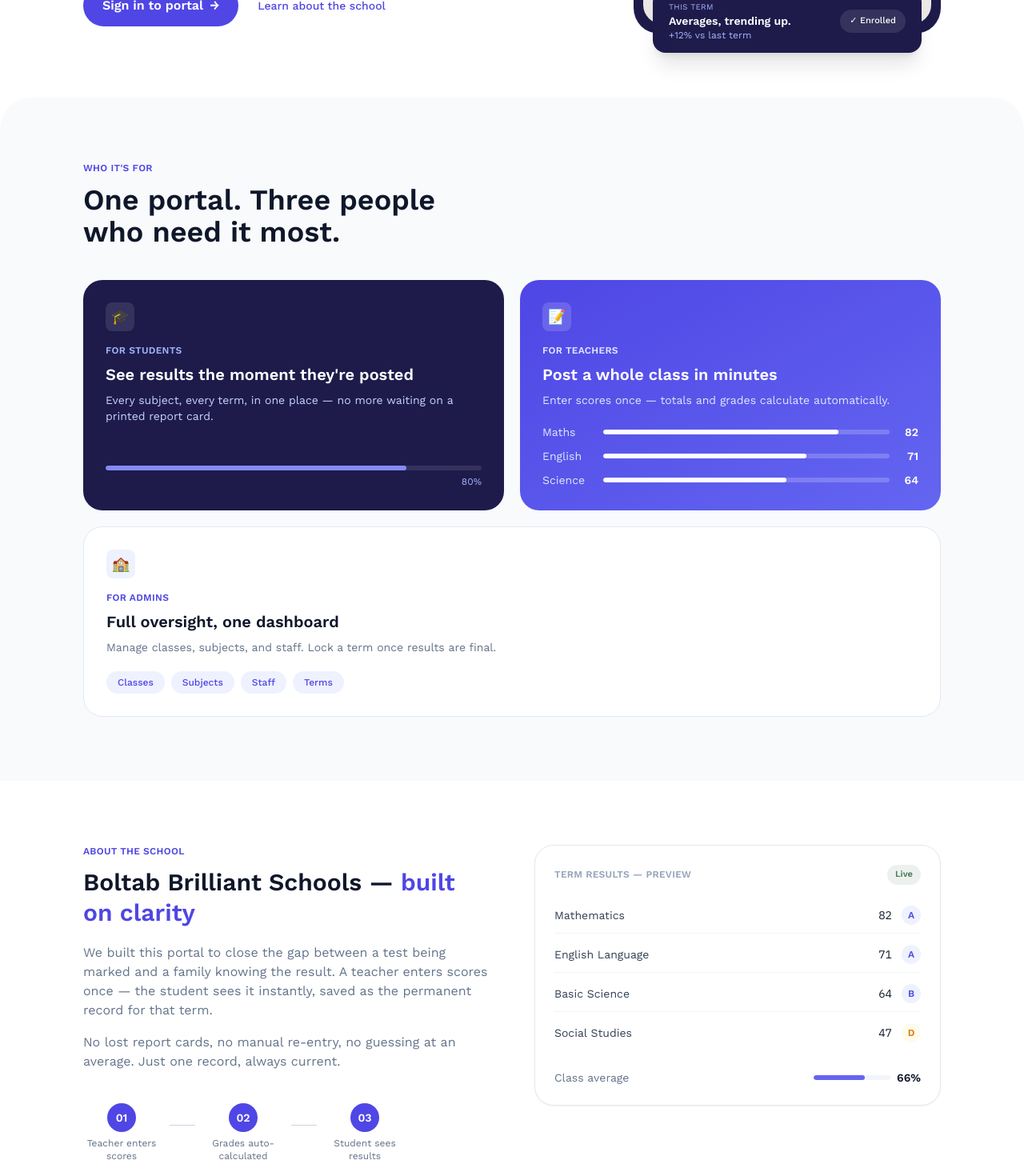
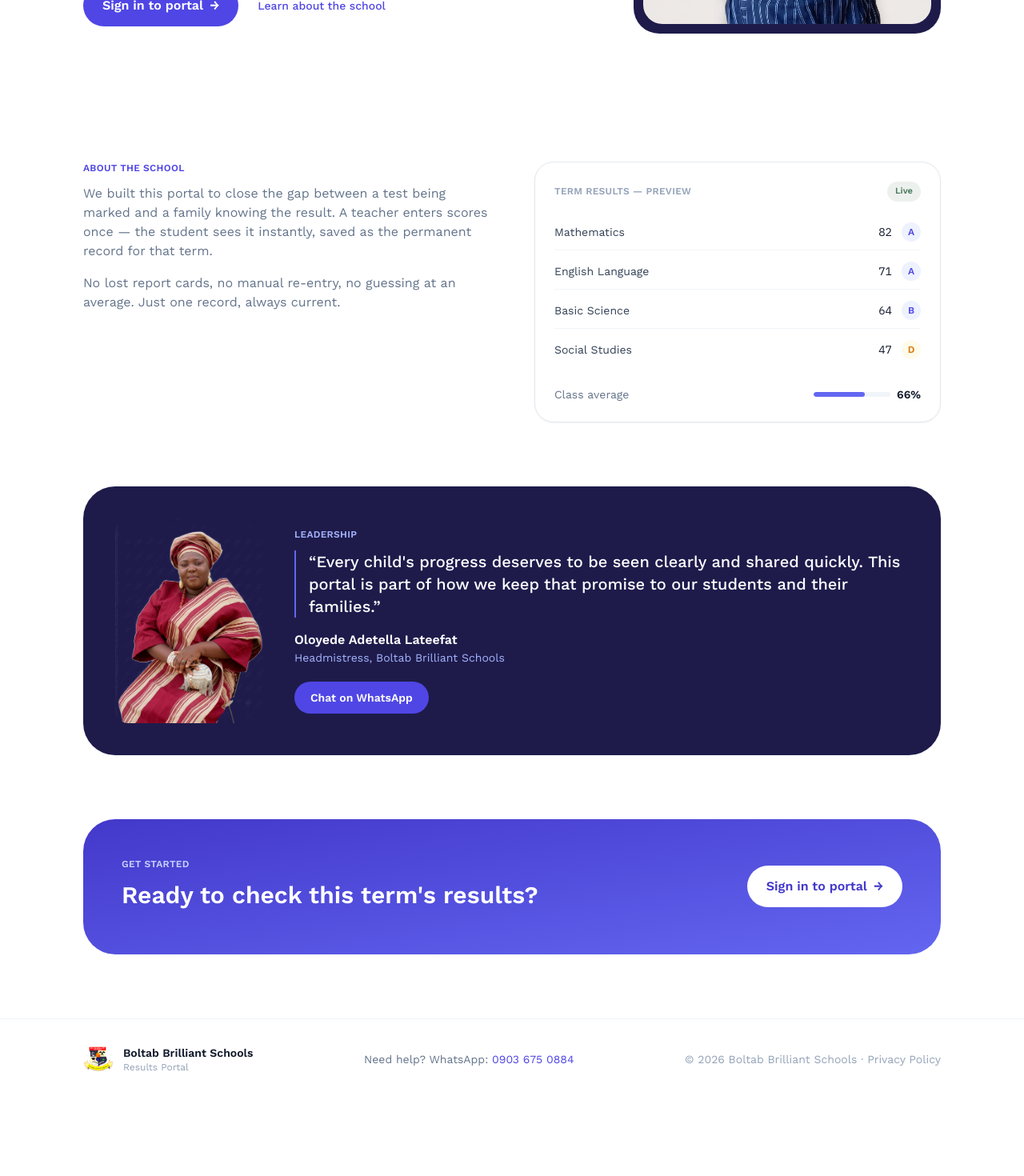
Before and after one commit to starringdaggers/Boltab, a Next.js app: page / in a window 1280 px wide. Shown: the part 560-2030 px from the top of the page at 80% size. After the commit the page ends 1934 px from the top, so only its background shows below. Built offline with nearby package versions, Linux system fonts and the light colour scheme.

Commit message:
Add files via upload

```diff
--- a/app/page.tsx
+++ b/app/page.tsx
@@ -64,18 +64,16 @@
           </span>
 
           <h1 className="text-5xl md:text-6xl font-black leading-[1.05] mb-6 tracking-tight">
-            Welcome to
+            Boltab Brilliant Schools
             <br />
-            <span className="text-indigo-600">Boltab</span>
+            <span className="text-indigo-600">Student &amp; Parent</span>
             <br />
-            School&apos;s
-            <br />
-            Students Portal
+            Portal
           </h1>
 
           <p className="text-slate-500 text-lg mb-8 max-w-md">
-            Scores posted by teachers. Seen instantly by students and
-            families. One record, always current.
+            Check term results, access report cards, and track academic
+            progress.
           </p>
 
           <div className="flex flex-wrap items-center gap-6">
@@ -107,120 +105,6 @@
                 className="w-full aspect-[4/5] object-cover rounded-[1.5rem]"
               />
             </div>
-
-            <div className="absolute -bottom-6 left-6 right-6 bg-indigo-950 text-white rounded-2xl px-5 py-3.5 shadow-xl flex items-center justify-between gap-4">
-              <div>
-                <p className="text-[10px] tracking-wide uppercase text-indigo-300">
-                  This term
-                </p>
-                <p className="font-semibold text-sm">Averages, trending up.</p>
-                <p className="text-xs text-indigo-300">+12% vs last term</p>
-              </div>
-              <span className="hidden sm:inline-flex items-center gap-1 bg-white/10 text-[11px] font-medium rounded-full px-3 py-1.5 whitespace-nowrap">
-                ✓ Enrolled
-              </span>
-            </div>
-          </div>
-        </div>
-      </section>
-
-      {/* Who it's for */}
-      <section className="bg-slate-50 rounded-t-[2.5rem] py-20">
-        <div className="max-w-6xl mx-auto px-6 md:px-10">
-          <p className="text-indigo-600 text-xs font-semibold tracking-wide uppercase mb-3">
-            Who it&apos;s for
-          </p>
-          <h2 className="text-3xl md:text-4xl font-black mb-10 max-w-lg leading-tight">
-            One portal. Three people who need it most.
-          </h2>
-
-          <div className="grid md:grid-cols-2 gap-5">
-            {/* Students card */}
-            <div className="bg-indigo-950 text-white rounded-3xl p-7 flex flex-col justify-between">
-              <div>
-                <div className="w-9 h-9 rounded-lg bg-white/10 flex items-center justify-center mb-4 text-lg">
-                  🎓
-                </div>
-                <p className="text-indigo-300 text-xs font-semibold tracking-wide uppercase mb-2">
-                  For students
-                </p>
-                <p className="text-xl font-bold mb-2">
-                  See results the moment they&apos;re posted
-                </p>
-                <p className="text-indigo-200 text-sm">
-                  Every subject, every term, in one place — no more waiting
-                  on a printed report card.
-                </p>
-              </div>
-              <div className="mt-8">
-                <div className="h-1.5 rounded-full bg-white/10 overflow-hidden">
-                  <div className="h-full w-4/5 rounded-full bg-indigo-400" />
-                </div>
-                <p className="text-right text-xs text-indigo-300 mt-1.5">80%</p>
-              </div>
-            </div>
-
-            {/* Teachers card */}
-            <div className="bg-gradient-to-br from-indigo-600 to-indigo-500 text-white rounded-3xl p-7">
-              <div className="w-9 h-9 rounded-lg bg-white/15 flex items-center justify-center mb-4 text-lg">
-                📝
-              </div>
-              <p className="text-indigo-100 text-xs font-semibold tracking-wide uppercase mb-2">
-                For teachers
-              </p>
-              <p className="text-xl font-bold mb-2">
-                Post a whole class in minutes
-              </p>
-              <p className="text-indigo-100 text-sm mb-5">
-                Enter scores once — totals and grades calculate
-                automatically.
-              </p>
-              <div className="space-y-2.5">
-                {[
-                  { label: "Maths", value: 82 },
-                  { label: "English", value: 71 },
-                  { label: "Science", value: 64 },
-                ].map((s) => (
-                  <div key={s.label} className="flex items-center gap-3 text-sm">
-                    <span className="w-16 text-indigo-100">{s.label}</span>
-                    <div className="flex-1 h-1.5 rounded-full bg-white/20 overflow-hidden">
-                      <div
-                        className="h-full rounded-full bg-white"
-                        style={{ width: `${s.value}%` }}
-                      />
-                    </div>
-                    <span className="w-6 text-right font-semibold">{s.value}</span>
-                  </div>
-                ))}
-              </div>
-            </div>
-
-            {/* Admins card */}
-            <div className="bg-white border border-slate-200 rounded-3xl p-7 md:col-span-2">
-              <div className="w-9 h-9 rounded-lg bg-indigo-50 flex items-center justify-center mb-4 text-lg">
-                🏫
-              </div>
-              <p className="text-indigo-600 text-xs font-semibold tracking-wide uppercase mb-2">
-                For admins
-              </p>
-              <p className="text-xl font-bold mb-2">
-                Full oversight, one dashboard
-              </p>
-              <p className="text-slate-500 text-sm mb-5">
-                Manage classes, subjects, and staff. Lock a term once results
-                are final.
-              </p>
-              <div className="flex flex-wrap gap-2">
-                {["Classes", "Subjects", "Staff", "Terms"].map((tag) => (
-                  <span
-                    key={tag}
-                    className="bg-indigo-50 text-indigo-600 text-xs font-medium rounded-full px-3.5 py-1.5"
-                  >
-                    {tag}
-                  </span>
-                ))}
-              </div>
-            </div>
           </div>
         </div>
       </section>
@@ -231,38 +115,16 @@
           <p className="text-indigo-600 text-xs font-semibold tracking-wide uppercase mb-3">
             About the school
           </p>
-          <h2 className="text-3xl font-black mb-5 leading-tight">
-            Boltab Brilliant Schools —{" "}
-            <span className="text-indigo-600">built on clarity</span>
-          </h2>
           <p className="text-slate-500 mb-4">
             We built this portal to close the gap between a test being
             marked and a family knowing the result. A teacher enters scores
             once — the student sees it instantly, saved as the permanent
             record for that term.
           </p>
-          <p className="text-slate-500 mb-10">
+          <p className="text-slate-500">
             No lost report cards, no manual re-entry, no guessing at an
             average. Just one record, always current.
           </p>
-
-          <div className="flex items-center gap-3">
-            {[
-              { n: "01", label: "Teacher enters scores" },
-              { n: "02", label: "Grades auto-calculated" },
-              { n: "03", label: "Student sees results" },
-            ].map((step, i) => (
-              <div key={step.n} className="flex items-center gap-3">
-                <div className="text-center">
-                  <span className="inline-flex items-center justify-center w-9 h-9 rounded-full bg-indigo-600 text-white text-sm font-bold mb-1.5">
-                    {step.n}
-                  </span>
-                  <p className="text-xs text-slate-500 max-w-[6rem]">{step.label}</p>
-                </div>
-                {i < 2 && <span className="w-8 h-px bg-slate-300 mb-5" />}
-              </div>
-            ))}
-          </div>
         </div>
 
         {/* Term results preview */}
@@ -357,10 +219,6 @@
             <h2 className="text-3xl font-black text-white mb-2 leading-tight">
               Ready to check this term&apos;s results?
             </h2>
-            <p className="text-indigo-100 max-w-md">
-              Sign in to view your results, post scores, or manage your
-              school — all in one place.
-            </p>
           </div>
           <Link
             href="/login"
```
